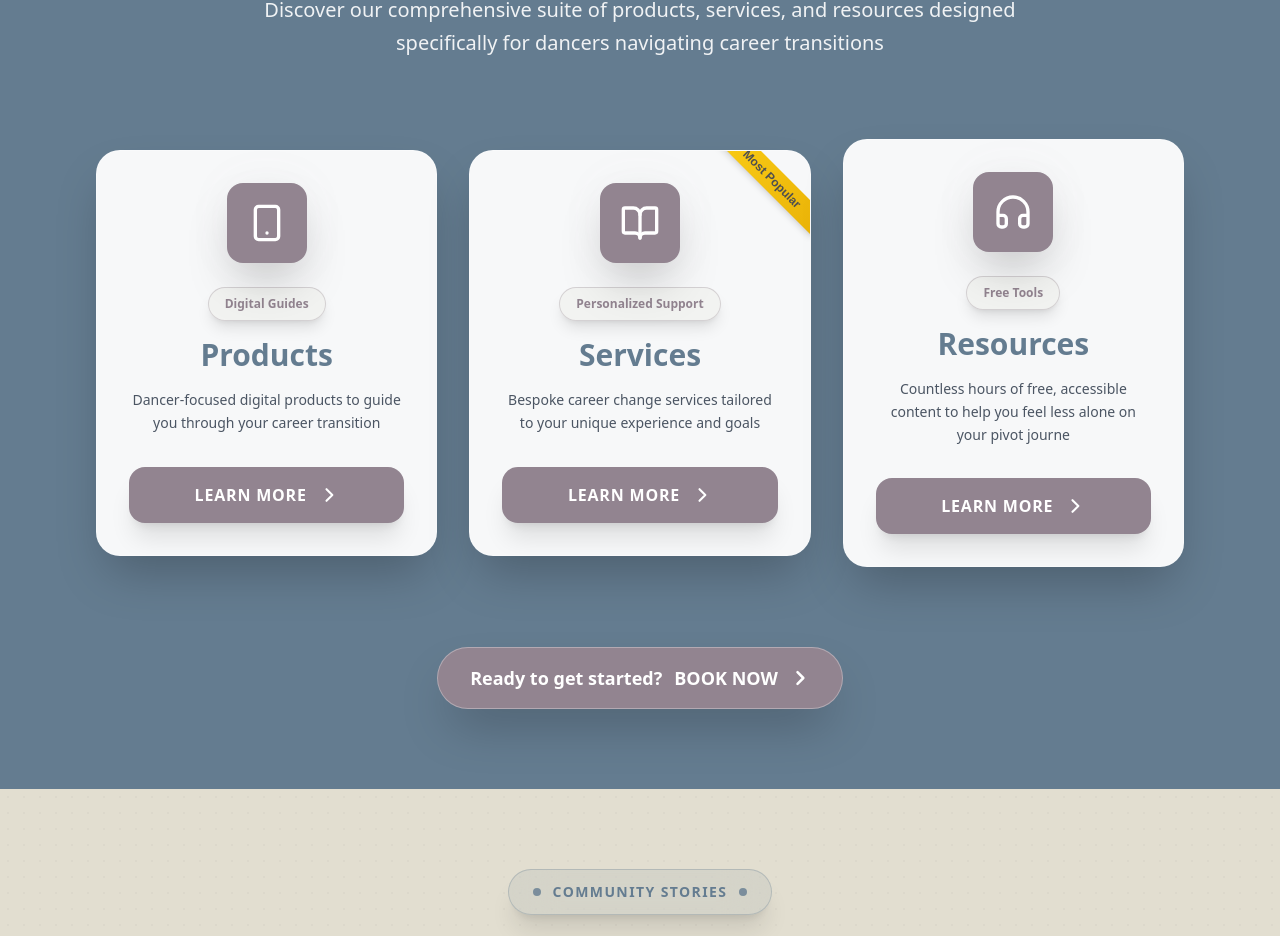
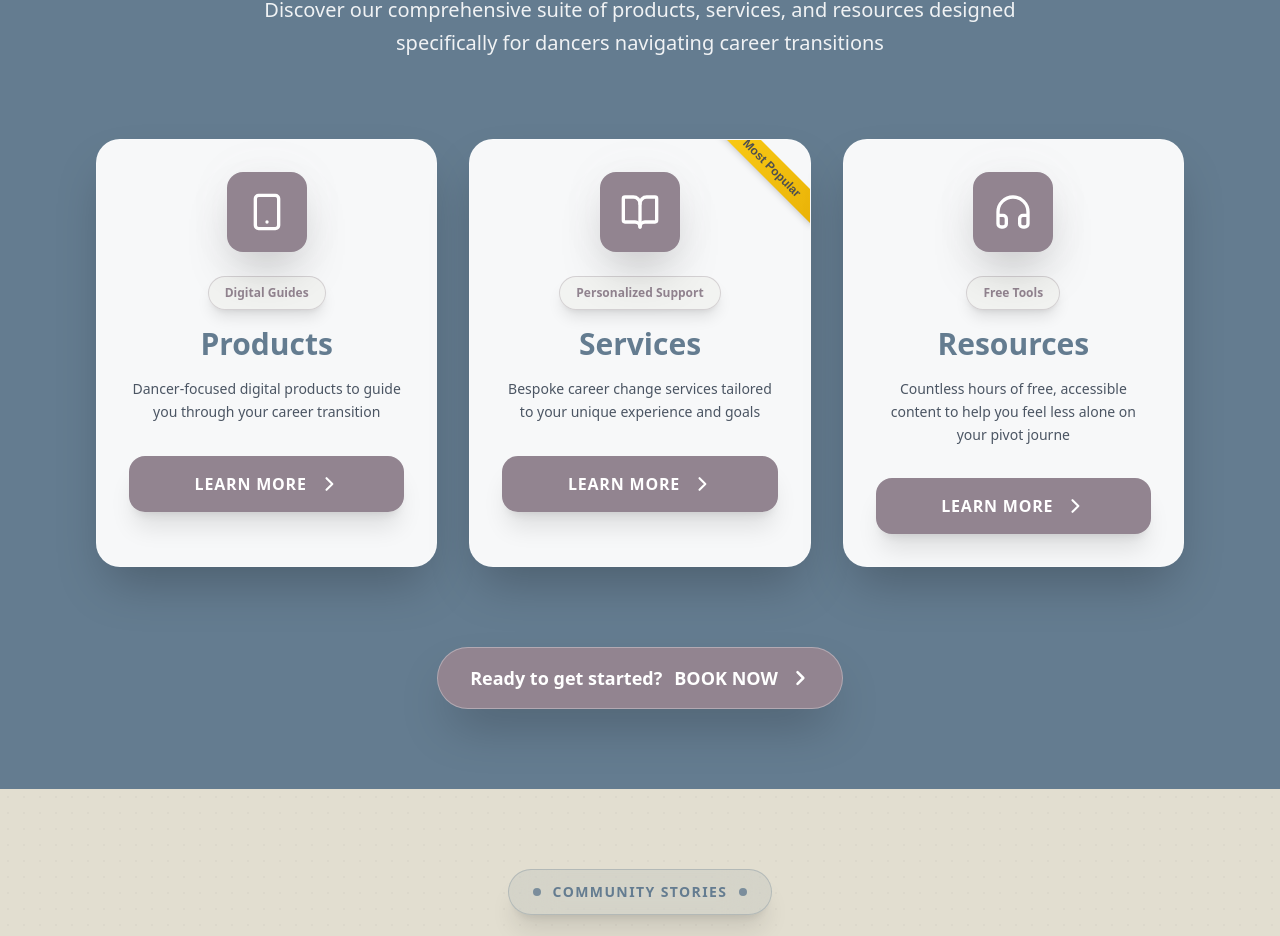
Before and after one commit to IsaacCavallaro/pivot-for-dancers, a Next.js app: page / in a window 1280 px wide. Shown: the part 1015-1951 px from the top of the page. Built offline with nearby package versions, Linux system fonts and the light colour scheme.

Commit message:
update cards

```diff
--- a/components/Home.tsx
+++ b/components/Home.tsx
@@ -257,7 +257,7 @@ const SuiteCTASection = () => {
         </ScrollAnimation>
 
         {/* Enhanced Products Grid with Slower Animations */}
-        <div className="grid md:grid-cols-2 lg:grid-cols-3 gap-8 place-items-center">
+        <div className="grid md:grid-cols-2 lg:grid-cols-3 gap-8 place-items-stretch">
           {products.map((product, index) => (
             <ScrollAnimation
               key={index}
@@ -265,9 +265,10 @@ const SuiteCTASection = () => {
               direction="up"
               duration={1.2} // Increased duration for slower animation
               threshold={0.1} // Lower threshold for earlier trigger
+              className="flex w-full"
             >
               <div
-                className="group relative backdrop bl rounded-3xl p-8 shadow-2xl border transition-all duration-1000 hover:-translate-y-4 flex flex-col items-center text-center max-w-sm w-full overflow-hidden"
+                className="group relative backdrop bl rounded-3xl p-8 shadow-2xl border transition-all duration-1000 hover:-translate-y-4 flex flex-col items-center text-center w-full overflow-hidden"
                 style={{
                   backgroundColor: 'rgba(255, 255, 255, 0.95)',
                   borderColor: 'rgba(255, 255, 255, 0.2)',
```
